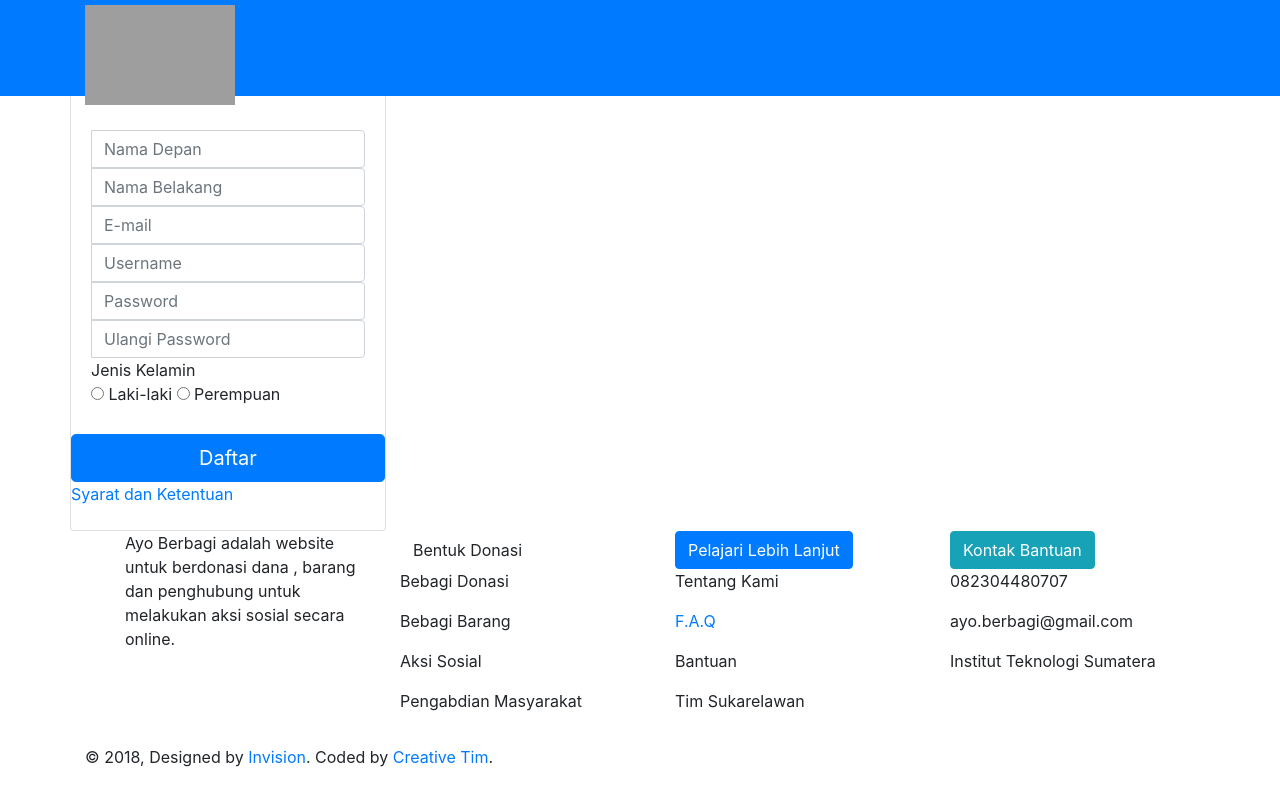
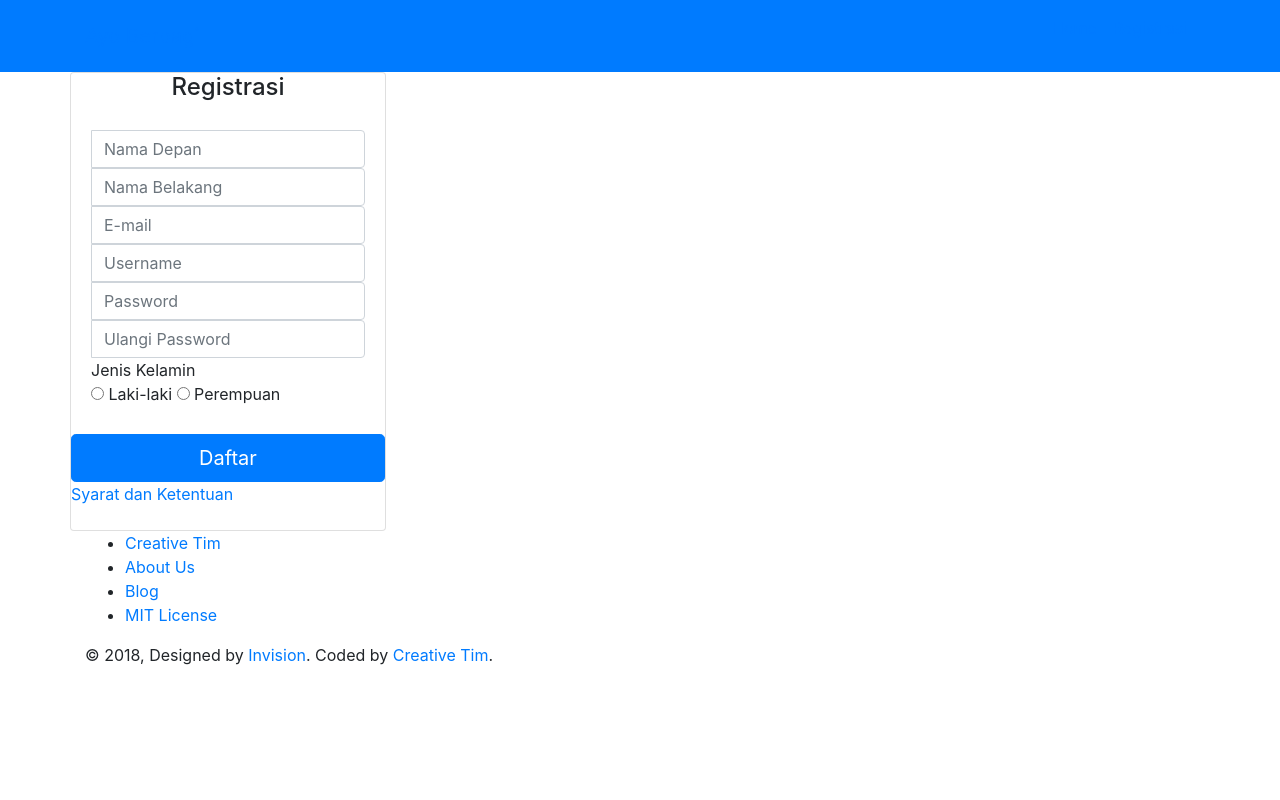
Before and after one commit to AyoBerbagi/ayoberbagi, a CodeIgniter app: page /AyoBerbagi/Register in a window 1280 px wide. Run offline with CodeIgniter, Linux system fonts and the light colour scheme; some libraries are stand-ins or nearby versions; grey boxes are pictures that could not be loaded.

Commit message:
Add files via upload

```diff
--- a/application/views/Registrasi.php
+++ b/application/views/Registrasi.php
@@ -23,53 +23,44 @@
     <nav class="navbar navbar-expand-lg bg-primary fixed-top" color-on-scroll="400">
         <div class="container">
             <div class="navbar-translate">
-              <a class="navbar-brand" href="<?=base_url()?>" rel="tooltip">
-                <img src="<?=base_url()?>assets/img/ayoberbagi.png" alt="" style="height: 100px;width: 150px;margin-top: -40px;margin-bottom: -50px;">
+                <a class="navbar-brand" href="http://ayoberbagii.000webhostapp.com" rel="tooltip" >
+                    Ayo Berbagi
                 </a>
+                <button class="navbar-toggler navbar-toggler" type="button" data-toggle="collapse" data-target="#navigation" aria-controls="navigation-index" aria-expanded="false" aria-label="Toggle navigation">
+                    <span class="navbar-toggler-bar bar1"></span>
+                    <span class="navbar-toggler-bar bar2"></span>
+                    <span class="navbar-toggler-bar bar3"></span>
+                </button>
             </div>
-          <div class="collapse navbar-collapse justify-content-end" id="navigation" data-nav-image="./assets/img/blurred-image-1.jpg">
+            <div class="collapse navbar-collapse justify-content-end" id="navigation" data-nav-image="../assets/img/blurred-image-1.jpg">
                 <ul class="navbar-nav">
                     <li class="nav-item">
-                      <a class="nav-link" href="<?=base_url()?>" >
-                          <i class=""></i>
+                        <a class="nav-link" href="<?=base_url()?>">
                             <p>Home</p>
                         </a>
                     </li>
-                  <li class="nav-item dropdown">
-                    <a class="nav-link dropdown-toggle" href="#" id="navbarDropdownMenuLink" data-toggle="dropdown" aria-haspopup="true" aria-expanded="false">
-                      <p>
-                        Bentuk Donasi
-                      </p>
+                    <li class="nav-item">
+                        <a class="nav-link" href="<?=base_url()?>index.php/register">
+                            <p>Registrasi</p>
                         </a>
-                    <div class="dropdown-menu" aria-labelledby="navbarDropdownMenuLink">
-                      <a class="dropdown-item" href="<?=base_url()?>berbagiDana">Donasi </a>
-                      <a class="dropdown-item" href="<?=base_url()?>BerbagiBarang">Berbagi Barang</a>
-                      <a class="dropdown-item" href="<?=base_url()?>timSukarelawan">Aksi Sosial</a>
-                      <a class="dropdown-item" href="<?=base_url()?>Kampanye">Kampanye Baru</a>
-                    </div>
                     </li>
                     <!-- <li class="nav-item">
-                    <div class="">
-                      <a class="nav-link" href="<?=base_url()?>index.php/LogOut"><i class="now-ui-icons users_single-02" aria-hidden="true"></i>Log Out</a>
-                    </div>
+                        <a class="nav-link" rel="tooltip" title="Follow us on Twitter" data-placement="bottom" href="https://twitter.com/CreativeTim" target="_blank">
+                            <i class="fa fa-twitter"></i>
+                            <p class="d-lg-none d-xl-none">Twitter</p>
+                        </a>
+                    </li>
+                    <li class="nav-item">
+                        <a class="nav-link" rel="tooltip" title="Like us on Facebook" data-placement="bottom" href="https://www.facebook.com/CreativeTim" target="_blank">
+                            <i class="fa fa-facebook-square"></i>
+                            <p class="d-lg-none d-xl-none">Facebook</p>
+                        </a>
+                    </li>
+                    <li class="nav-item">
+                        <a class="nav-link" rel="tooltip" title="Follow us on Instagram" data-placement="bottom" href="https://www.instagram.com/CreativeTimOfficial" target="_blank">
+                            <i class="fa fa-instagram"></i>
+                        </a>
                     </li> -->
-                  <?php if($this->session->has_userdata('login')){
-                    echo "<li class='nav-item dropdown'>
-                      <a class='nav-link dropdown-toggle' href='#' id='navbarDropdownMenuLink' data-toggle='dropdown' aria-haspopup='true' aria-expanded='false'>
-                        <p>";
-                    echo $_SESSION['nama'];
-                    echo "</p>
-                      </a>
-                      <div class='dropdown-menu' aria-labelledby='navbarDropdownMenuLink'>
-                        <a class='dropdown-item' href='".base_url()."Profil'>Profil </a>
-                        <a class='dropdown-item' href='".base_url()."LogOut'>Log Out</a>
-                      </div>
-                      </li>";
-                  }else{
-                    echo "<li class='nav-item'>
-                    <a class='nav-link' href='".base_url()."LogIn'><i class='now-ui-icons users_single-02' aria-hidden='true'></i>Log In</a>
-                    </li>";
-                  } ?>
                 </ul>
             </div>
         </div>
@@ -78,8 +69,11 @@
 
     </div>
     <div class="wrapper">
+
         <div class="page-header">
-            <div class="page-header-image" data-parallax="true" style="background-image:url('<?=base_url()?>/assets/img/love2.jpg');">
+
+
+            <div class="page-header-image" data-parallax="true" style="background-image:url('<?=base_url()?>/assets/img/Background12.jpg');">
             </div>
 
 <!-- form registrasi -->
@@ -167,38 +161,37 @@
                 </div>
             </div>
         </div>
+
+
+
+
+
         </div>
+        <div class="section">
         </div>
-        <footer class="footer" data-background-color="violet">
+        <footer class="footer">
             <div class="container">
+
                 <nav>
                     <ul>
-                    	<div class= "row">
-                	<div class= "col-md-3">
-                    <div id="buttons">
-                        <p class="category">Ayo Berbagi
-                        adalah website untuk berdonasi dana , barang dan penghubung untuk melakukan aksi sosial secara online.  </p>
-                        </div>
-                        </div>
-                        <div class= "col-md-3"><button class="btn">Bentuk Donasi</button>
-                        <p class="category">Bebagi Donasi </p>
-                        <p class="category">Bebagi Barang </p>
-                        <p class="category">Aksi Sosial </p>
-                        <p class="category">Pengabdian Masyarakat </p>
-                        </div>
-                        <div class="col-md-3 col-lg-3"><button class="btn btn-primary">Pelajari Lebih Lanjut</button>
-                        <p class="category">Tentang Kami </p>
-                        <p class="category"><a href="<?=base_url()?>FAQ">F.A.Q</a></p>
-                        <p class="category">Bantuan </p>
-                        <p class="category">Tim Sukarelawan </p>
-                        </div>
-                        <div class="col-md-3"><button class="btn btn-info">Kontak Bantuan</button>
-                        <p class="category">082304480707 </p>
-                        <p class="category">ayo.berbagi@gmail.com </p>
-                        <p class="category">Institut Teknologi Sumatera </p>
-                        </div>
-                        </div>
-
+                        <li>
+                            <a href="https://www.creative-tim.com">
+                                Creative Tim
+                            </a>
+                        </li>
+                        <li>
+                            <a href="http://presentation.creative-tim.com">
+                                About Us
+                            </a>
+                        </li>
+                        <li>
+                            <a href="http://blog.creative-tim.com">
+                                Blog
+                            </a>
+                        </li>
+                        <li>
+                            <a href="https://github.com/creativetimofficial/now-ui-kit/blob/master/LICENSE.md">
+                                MIT License
                             </a>
                         </li>
                     </ul>
@@ -213,34 +206,19 @@
                 </div>
             </div>
         </footer>
-
+    </div>
 </body>
 <!--   Core JS Files   -->
-<script src="<?=base_url()?>assets/js/core/jquery.3.2.1.min.js" type="text/javascript"></script>
-<script src="<?=base_url()?>assets/js/core/popper.min.js" type="text/javascript"></script>
-<script src="<?=base_url()?>assets/js/core/bootstrap.min.js" type="text/javascript"></script>
+<script src="../assets/js/core/jquery.3.2.1.min.js" type="text/javascript"></script>
+<script src="../assets/js/core/popper.min.js" type="text/javascript"></script>
+<script src="../assets/js/core/bootstrap.min.js" type="text/javascript"></script>
 <!--  Plugin for Switches, full documentation here: http://www.jque.re/plugins/version3/bootstrap.switch/ -->
-<script src="<?=base_url()?>assets/js/plugins/bootstrap-switch.js"></script>
+<script src="../assets/js/plugins/bootstrap-switch.js"></script>
 <!--  Plugin for the Sliders, full documentation here: http://refreshless.com/nouislider/ -->
-<script src="<?=base_url()?>assets/js/plugins/nouislider.min.js" type="text/javascript"></script>
+<script src="../assets/js/plugins/nouislider.min.js" type="text/javascript"></script>
 <!--  Plugin for the DatePicker, full documentation here: https://github.com/uxsolutions/bootstrap-datepicker -->
-<script src="<?=base_url()?>assets/js/plugins/bootstrap-datepicker.js" type="text/javascript"></script>
+<script src="../assets/js/plugins/bootstrap-datepicker.js" type="text/javascript"></script>
 <!-- Control Center for Now Ui Kit: parallax effects, scripts for the example pages etc -->
-<script src="<?=base_url()?>assets/js/now-ui-kit.js?v=1.1.0" type="text/javascript"></script>
-<script type="text/javascript">
-    $(document).ready(function() {
-        // the body of this function is in assets/js/now-ui-kit.js
-        nowuiKit.initSliders();
-    });
-
-    function scrollToDownload() {
-
-        if ($('.section-download').length != 0) {
-            $("html, body").animate({
-                scrollTop: $('.section-download').offset().top
-            }, 1000);
-        }
-    }
-</script>
+<script src="../assets/js/now-ui-kit.js?v=1.1.0" type="text/javascript"></script>
 
 </html>
```
Lines whose indentation alone changed are shown as unchanged.
